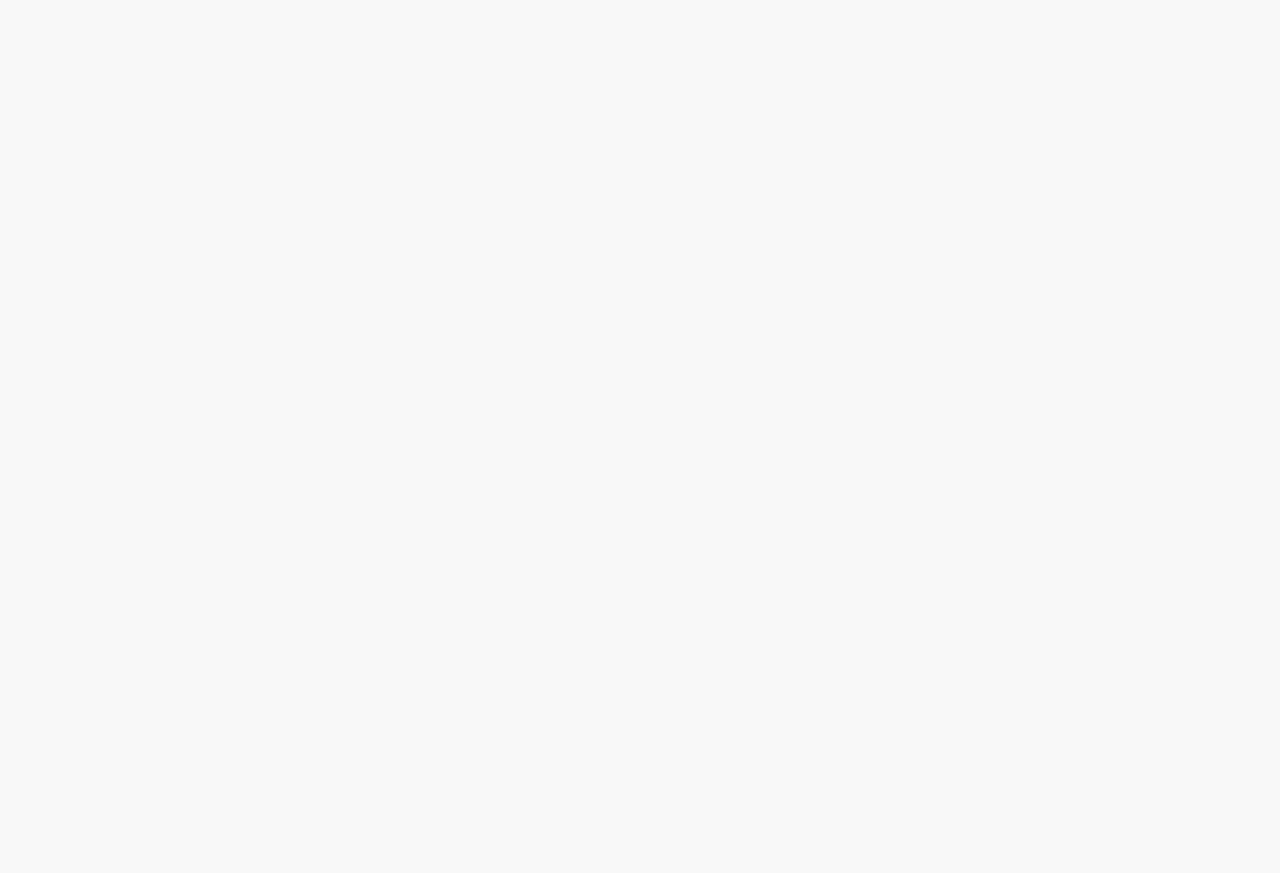
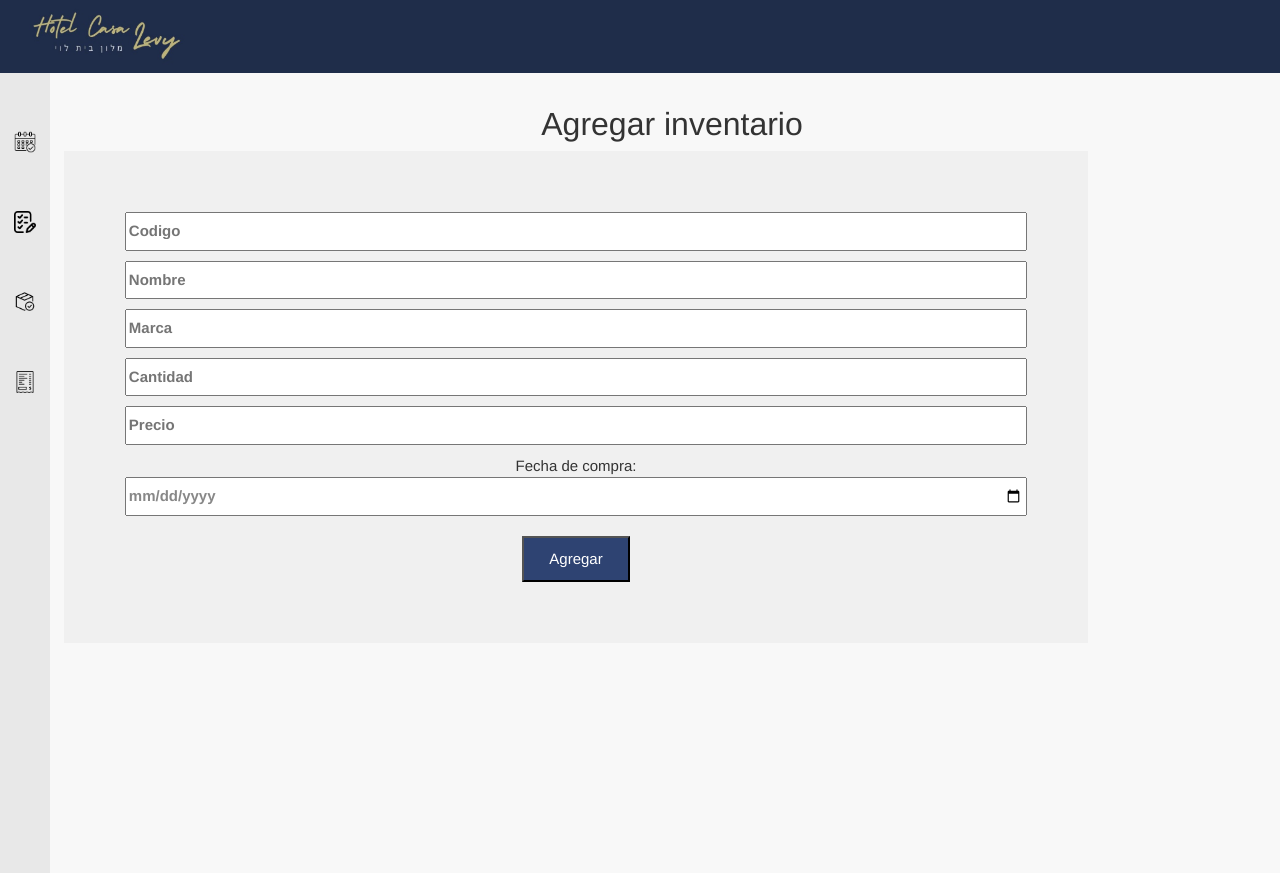
Before and after one commit to AngelicaManjarres/hotel, a Vue app in the folder frontend/: page /addStock in a window 1280 px wide. Before the commit this address had no page. Before the commit the page ends 800 px from the top, so only its background shows below. Built offline with nearby package versions, Linux system fonts and the light colour scheme; a web font is replaced by a local one.

Commit message:
Inventorio terminado. Comenzando reservas

```diff
--- a/frontend/src/App.vue
+++ b/frontend/src/App.vue
@@ -40,6 +40,7 @@ button {
   padding: 10px 25px !important;
   border-radius: 0 !important;
   background: var(--main-color);
+  color: #fff;
 }
 
 button:hover {
--- a/frontend/src/components/SidebarComponent.vue
+++ b/frontend/src/components/SidebarComponent.vue
@@ -18,7 +18,7 @@
     <div class="navbar-extended" v-if="extended">
 
       <ul class="nav row">
-        <a class="nav-link fs-5" href="/"><li class="nav-item">Reservas</li></a>
+        <a class="nav-link fs-5" href="/booking"><li class="nav-item">Reservas</li></a>
 
         <a class="nav-link fs-5" href="/tasks"><li class="nav-item">Tareas</li></a>
 
--- a/frontend/src/components/Stock/ListComponent.vue
+++ b/frontend/src/components/Stock/ListComponent.vue
@@ -52,6 +52,7 @@ th {
 td {
     font-size: 14px;
     border: 1px solid #666;
+    padding: 13px 5px;
 }
 
 </style>
--- a/frontend/src/components/Stock/SearchComponent.vue
+++ b/frontend/src/components/Stock/SearchComponent.vue
@@ -4,7 +4,8 @@
     <input type="text" placeholder="Buscar">
     <select>
         <option value="">Mas reciente</option>
-        <option value="">Mas reciente</option>
+        <option value="">Valor</option>
+        <option value="">Cantidad</option>
     </select>
 
 </div>
@@ -20,8 +21,9 @@ export default {
 <style scoped>
 
 input, select {
-    width: 75vw;
+    width: 77vw;
     margin-bottom: 10px;
+    border: 0.5px solid #666;
 }
 
 </style>
--- a/frontend/src/components/Stock/ToggleButtonsComponent.vue
+++ b/frontend/src/components/Stock/ToggleButtonsComponent.vue
@@ -3,7 +3,6 @@
 <div class="buttons">
     <button class="buy">Compras</button>
     <button class="sell">Ventas</button>
-
 </div>
 
 </template>
@@ -20,14 +19,14 @@ export default {
     width: 80%;
     display: flex;
     justify-content: space-evenly;
-    margin-left: 5px;
+    margin-left: 15px;
     margin-top: 10px;
 }
 
 button {
-    padding: 5px 40px !important;
+    padding: 5px 45px !important;
+    color: #fff;
     margin-left: 10px;
-    color: #fff;
 }
 .sell {
     background: #F1F1F1;
--- a/frontend/src/router/index.js
+++ b/frontend/src/router/index.js
@@ -1,11 +1,11 @@
 import { createRouter, createWebHistory } from 'vue-router'
-import HomeView from '../views/HomeView.vue'
+import LoginView from '../views/LoginView.vue'
 
 const routes = [
   {
     path: '/',
-    name: 'home',
-    component: HomeView
+    name: 'login',
+    component: LoginView
   },
   {
     path: '/tasks',
@@ -21,6 +21,16 @@ const routes = [
     path: '/stock',
     name: 'stock',
     component: () => import('../views/StockView')
+  },
+  {
+    path: '/addStock',
+    name: 'addStock',
+    component: () => import('../views/AddStockView')
+  },
+  {
+    path: '/booking',
+    name: 'booking',
+    component: () => import('../views/BookingView')
   }
 ]
 
--- a/frontend/src/store/index.js
+++ b/frontend/src/store/index.js
@@ -19,7 +19,7 @@ export default createStore({
       const res = await axios.post('http://localhost:4200/', { username, password })
       if(res.data) {
         context.commit('setUser', res.data)
-        router.push({name:'tasks'})
+        router.push('/booking')
 
       } else {
         console.log("Usuario no encontrado")
--- /dev/null
+++ b/frontend/src/views/AddStockView.vue
@@ -0,0 +1,69 @@
+<template>
+<div>
+    <Header />
+    <Sidebar />
+
+    <div class="add-stock">
+        <h2>Agregar inventario</h2>
+
+        <form>
+            <input type="text" placeholder="Codigo">
+            <input type="text" placeholder="Nombre">
+            <input type="text" placeholder="Marca">
+            <input type="number" placeholder="Cantidad">
+            <input type="number" placeholder="Precio">
+            <div>
+                <label for="date">Fecha de compra:</label>
+                <input id="date" type="date">
+            </div>
+            <button>Agregar</button>
+
+        </form>
+
+    </div>
+
+</div>
+
+</template>
+
+<script>
+import Header from '../components/HeaderComponent.vue'
+import Sidebar from '../components/SidebarComponent.vue'
+
+export default {
+    components: {
+        Header,
+        Sidebar
+    }
+
+}
+</script>
+
+<style scoped>
+
+.add-stock {
+  margin-top: 2rem;
+  margin-left: 4rem;
+  font-size: 15px;
+  text-align: center;
+}
+
+form {
+    width: 80vw;
+    background: #F0F0F0;
+    padding: 5%;
+}
+
+input {
+    width:100%;
+    margin-bottom: 10px;
+    padding: 6px 2px;
+    color: #888;
+    font-weight: 600;
+}
+
+button {
+    margin-top: 10px;
+}
+
+</style>
--- /dev/null
+++ b/frontend/src/views/BookingView.vue
@@ -0,0 +1,31 @@
+<template>
+<div>
+<Header />
+<Sidebar />
+
+  <div class="booking">
+    <h2>Reservas</h2>
+  </div>
+</div>
+</template>
+
+<script>
+import Header from '../components/HeaderComponent.vue'
+import Sidebar from '../components/SidebarComponent.vue'
+
+export default {
+    components: {
+        Header,
+        Sidebar
+    }
+
+
+}
+</script>
+
+<style scoped>
+.booking {
+    margin-top: 2rem;
+    margin-left: 4rem;
+}
+</style>
--- a/frontend/src/views/StockView.vue
+++ b/frontend/src/views/StockView.vue
@@ -14,7 +14,7 @@
 
     </div>
 
-    <AddButton />
+    <AddButton @click="$router.push('/addStock')" />
 
 </div>
 
@@ -36,7 +36,7 @@ export default {
         Buttons,
         List,
         AddButton
-    }
+    },
 
 }
 </script>
```
Also changed, not shown: frontend/src/views/LoginView.vue (renamed from frontend/src/views/HomeView.vue).
